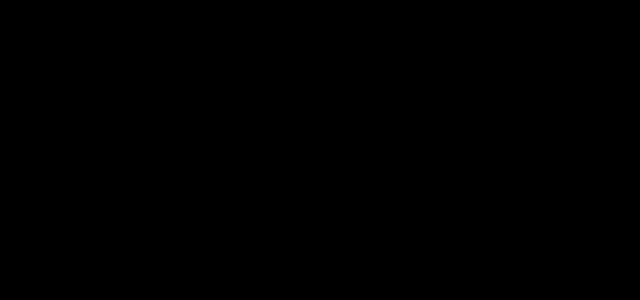
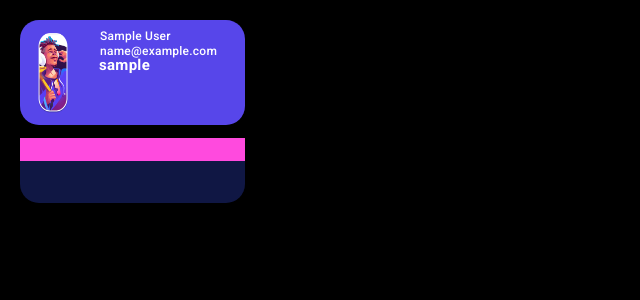
Before and after one commit to abineshkumar94/Cuvette-Super-App, a React (Create React App) app: page /Profile in a window 1280 px wide. Before the commit this address had no page. Shown: the top 300 px of the page, without its empty margins (0-640 px from the left). Built offline with nearby package versions, Linux system fonts and the light colour scheme; sample sign-in values are in the browser's storage; a web font is replaced by a local one.

Commit message:
added user profile card

```diff
--- a/src/App.js
+++ b/src/App.js
@@ -1,21 +1,24 @@
 import React, { useState } from "react";
 import "./App.css";
-import Form from "./Components/forms";
+ import Form from "./Components/forms";
 import Page2 from "./Components/Catagory";
-import { Routes, Route, Navigate } from "react-router-dom";
+ import { Routes, Route, Navigate } from "react-router-dom";
+import Profile from "./Components/Profile"
 
 
 const App = () => {
-  const [formSubmitted, setFormSubmitted] = useState(false);
+   const [formSubmitted, setFormSubmitted] = useState(false);
 
   return (
-    <Routes>
+     <Routes>
       <Route path="/" element={<Form setFormSubmitted={setFormSubmitted} />} />
       <Route
         path="Page2"
         element={formSubmitted ? <Page2 /> : <Navigate to="/" />}
       />
+      <Route path="Profile" element={<Profile/>} ></Route>
     </Routes>
+
   );
 };
 
--- a/src/Components/Catagory.js
+++ b/src/Components/Catagory.js
@@ -11,7 +11,8 @@ import catimg8 from "../images/music.png";
 import catimg9 from "../images/fiction.png";
 
 const Page2 = () => {
-  const [selectedCategories, setSelectedCategories] = useState([]);
+  const [selectedCategories, setSelectedCategories] = useState(
+    JSON.parse(localStorage.getItem("selectedCategories")) || [])
   const [hideMinimumCategoriesText, setHideMinimumCategoriesText] = useState(false);
   const [hideNextButton, setHideNextButton] = useState(true);
 
@@ -24,6 +25,7 @@ const Page2 = () => {
       setHideMinimumCategoriesText(false);
       setHideNextButton(true);
     }
+    localStorage.setItem("selectedCategories", JSON.stringify(selectedCategories));
   }, [selectedCategories]);
 
   const handleCategoryClick = (category) => {
--- /dev/null
+++ b/src/Components/Profile.css
@@ -0,0 +1,144 @@
+@import url("https://fonts.googleapis.com/css2?family=Roboto:ital,wght@0,100;0,300;0,400;0,500;0,700;0,900;1,100;1,300;1,400;1,500;1,700;1,900&display=swap");
+
+.pro-box {
+  width: 225px;
+  height: 105px;
+  margin-left: 20px;
+  margin-top: 20px;
+  border-radius: 19px;
+  background-color: #5746ea;
+}
+
+.pro-img {
+  position: absolute;
+  width: 109px;
+  height: 267px;
+  top: 33px;
+  left: 38px;
+  border-radius: 42.42px;
+  border: 3.66px;
+}
+
+.pro-info {
+  color: #ffffff;
+}
+
+.pro-one {
+  position: absolute;
+  top: 15px;
+  left: 100px;
+  font-family: Roboto;
+  font-size: 12px;
+  font-weight: 500;
+  line-height: 22px;
+  letter-spacing: 0.02em;
+  text-align: left;
+}
+
+.pro-two {
+  position: absolute;
+  top: 30px;
+  left: 100px;
+  font-family: Roboto;
+  font-size: 12px;
+  font-weight: 500;
+  line-height: 22px;
+  letter-spacing: 0.02em;
+  text-align: left;
+}
+
+.pro-three {
+  font-family: Roboto;
+  position: absolute;
+  top: 40px;
+  left: 99px;
+  font-size: 15px;
+  font-weight: 600;
+  line-height: 27px;
+  letter-spacing: 0.02em;
+  text-align: left;
+}
+
+.cat-1 {
+  position: absolute;
+  font-family: Roboto;
+  font-weight: 400;
+  line-height: 15px;
+  font-size: 12px;
+  width: 61px;
+  height: 15px;
+  top: 77px;
+  left: 94px;
+  border-radius: 36.95px;
+  text-align: center;
+  padding: 2px;
+  background: #9f94ff;
+}
+
+.cat-2 {
+  position: absolute;
+  font-family: Roboto;
+  font-weight: 400;
+  line-height: 15px;
+  font-size: 12px;
+  width: 61px;
+  height: 15px;
+  top: 77px;
+  left: 168px;
+  border-radius: 36.95px;
+  text-align: center;
+  padding: 2px;
+  background: #9f94ff;
+}
+
+.cat-3 {
+  position: absolute;
+  font-family: Roboto;
+  font-weight: 400;
+  line-height: 15px;
+  font-size: 12px;
+  width: 61px;
+  height: 15px;
+  top: 101px;
+  left: 94px;
+  border-radius: 36.95px;
+  text-align: center;
+  padding: 2px;
+  background: #9f94ff;
+}
+
+.cat-4 {
+  position: absolute;
+  font-family: Roboto;
+  font-weight: 400;
+  line-height: 15px;
+  font-size: 12px;
+  width: 61px;
+  height: 15px;
+  top: 101px;
+  left: 168px;
+  border-radius: 36.95px;
+  text-align: center;
+  padding: 2px;
+  background: #9f94ff;
+}
+
+.weather-box1 {
+  position: absolute;
+  width: 225px;
+  height: 65px;
+  top: 138px;
+  left: 20px;
+  border-radius: 19px;
+  background: #101744;
+}
+
+.weather-time {
+  position: absolute;
+  width: 225px;
+  height: 23px;
+  top: 138px;
+  left: 20px;
+  border-radius: 19px,0px;
+  background: #ff4ade;
+}
--- /dev/null
+++ b/src/Components/Profile.js
@@ -0,0 +1,36 @@
+import "./Profile.css";
+import React from "react";
+import proimg from "../images/profileimg.png";
+// import { useNavigate } from "react-router-dom";
+
+const Profile = () => {
+  const userData = JSON.parse(localStorage.getItem("userData"));
+  const selectedCategories =
+    JSON.parse(localStorage.getItem("selectedCategories")) || [];
+  return (
+    <div className="pro-box">
+      <div className="pro-img">
+        <img src={proimg} alt="" style={{ width: "30px", height: "80px" }} />
+      </div>
+      <div className="pro-info">
+        <h2 className="pro-one"> {userData.name}</h2>
+        <h2 className="pro-three"> {userData.username}</h2>
+        <h2 className="pro-two"> {userData.email}</h2>
+        {selectedCategories.map((category, index) => (
+          <span className={`cat-${index + 1}`} key={category}>
+            {category}
+          </span>
+        ))}
+      </div>
+
+      <div>
+        <span className="weather-box1"></span>
+      </div>
+      <div>
+      <span className="weather-time " ></span>
+      </div>
+    </div>
+  );
+};
+
+export default Profile;
--- a/src/Components/forms.js
+++ b/src/Components/forms.js
@@ -70,10 +70,17 @@ const Form = ({ setFormSubmitted }) => {
     }
 
     if (formIsValid) {
-
+      const userData = {
+        name,
+        username,
+        email,
+      };
+      localStorage.setItem("userData", JSON.stringify(userData));
       setFormSubmitted(true);
       navigate("/Page2");
     }
+
+
   };
 
   return (
```
Also changed, not shown: src/images/profileimg.png (added).
